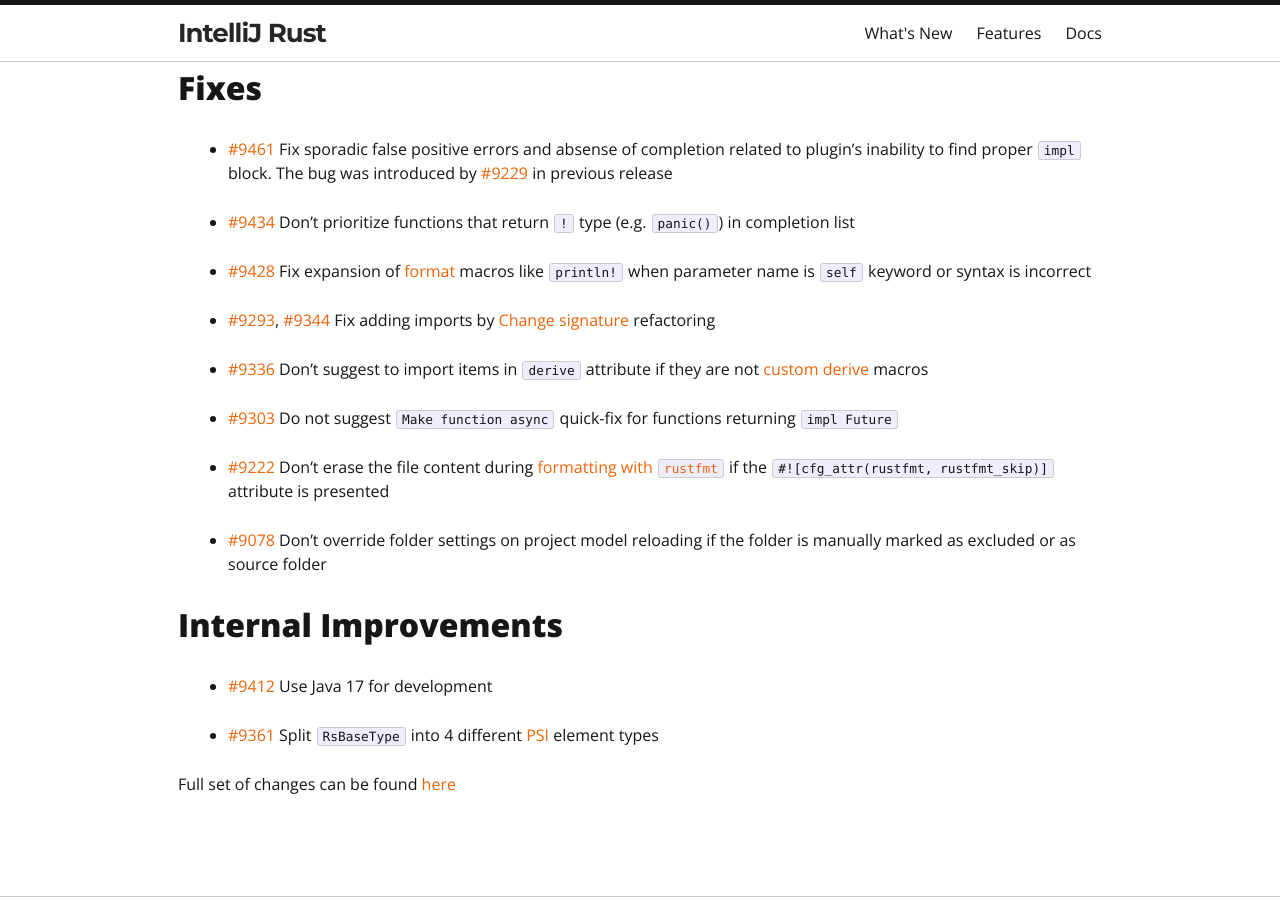
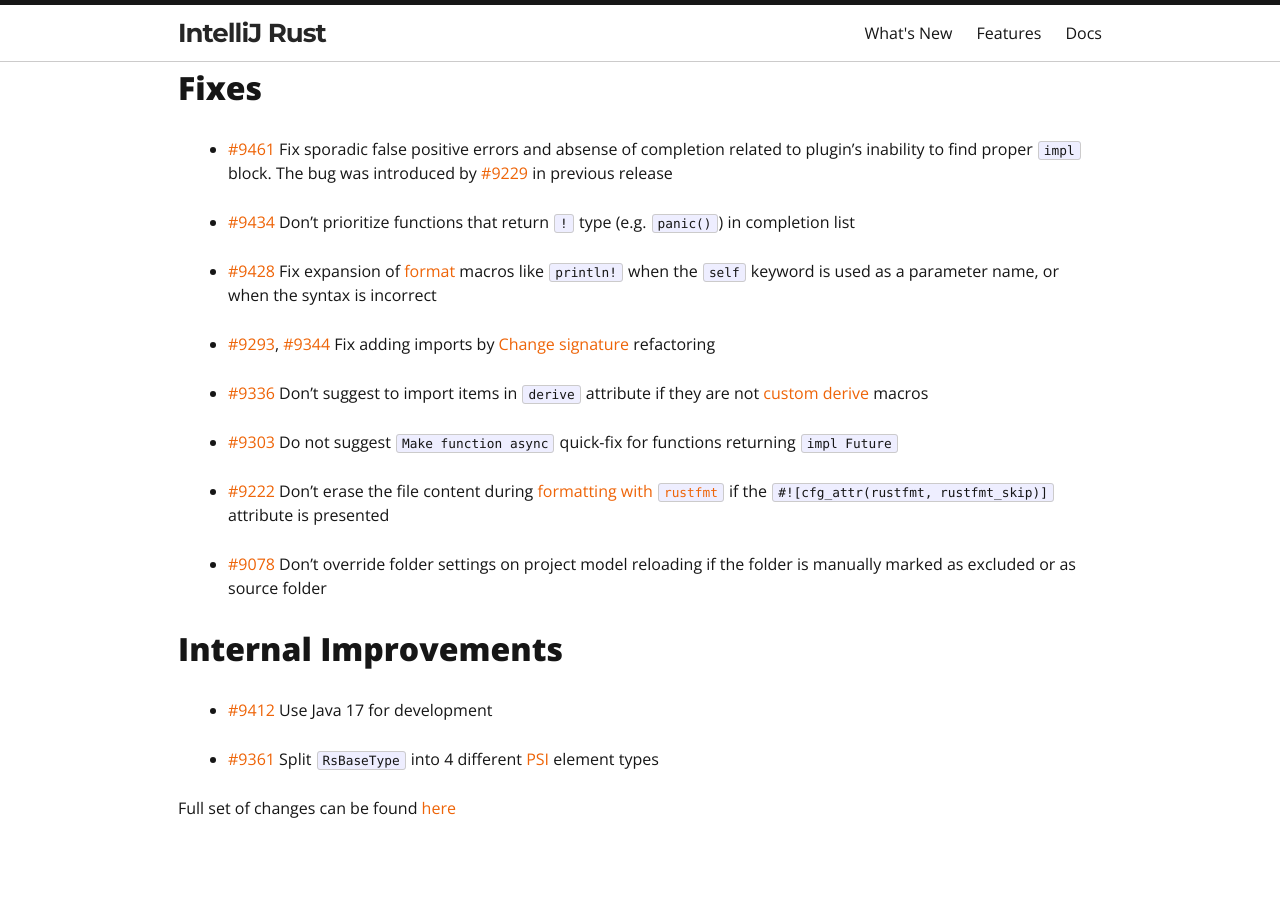
Before and after one commit to intellij-rust/intellij-rust.github.io, a Jekyll site: the page built from _posts/2022-10-10-changelog-180.markdown, in a window 1280 px wide and 900 px high, scrolled down 1059 px. Built offline with Jekyll 4.4.1, drawn with Linux system fonts in a browser that asks for light colours; nearby versions of some CDN libraries; some web fonts are replaced.

Commit message:
Update _posts/2022-10-10-changelog-180.markdown
Co-authored-by: Artem Mukhin <ortem00@gmail.com>

```diff
--- a/_posts/2022-10-10-changelog-180.markdown
+++ b/_posts/2022-10-10-changelog-180.markdown
@@ -45,7 +45,7 @@
 
 * [#9434] Don't prioritize functions that return `!` type (e.g. `panic()`) in completion list
 
-* [#9428] Fix expansion of [format](https://doc.rust-lang.org/std/fmt) macros like `println!` when parameter name is `self` keyword or syntax is incorrect
+* [#9428] Fix expansion of [format](https://doc.rust-lang.org/std/fmt) macros like `println!` when the `self` keyword is used as a parameter name, or when the syntax is incorrect
 
 * [#9293], [#9344] Fix adding imports by [Change signature](https://plugins.jetbrains.com/plugin/8182-rust/docs/rust-refactorings.html#change-sign) refactoring
 
```
